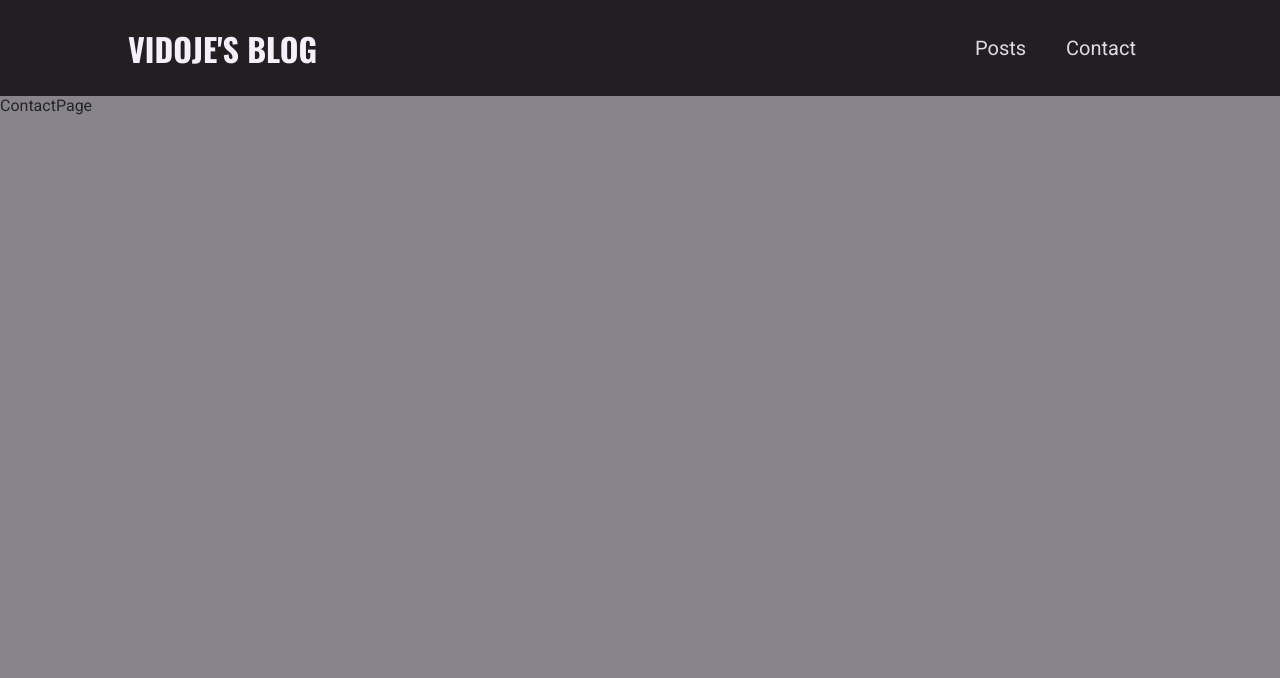
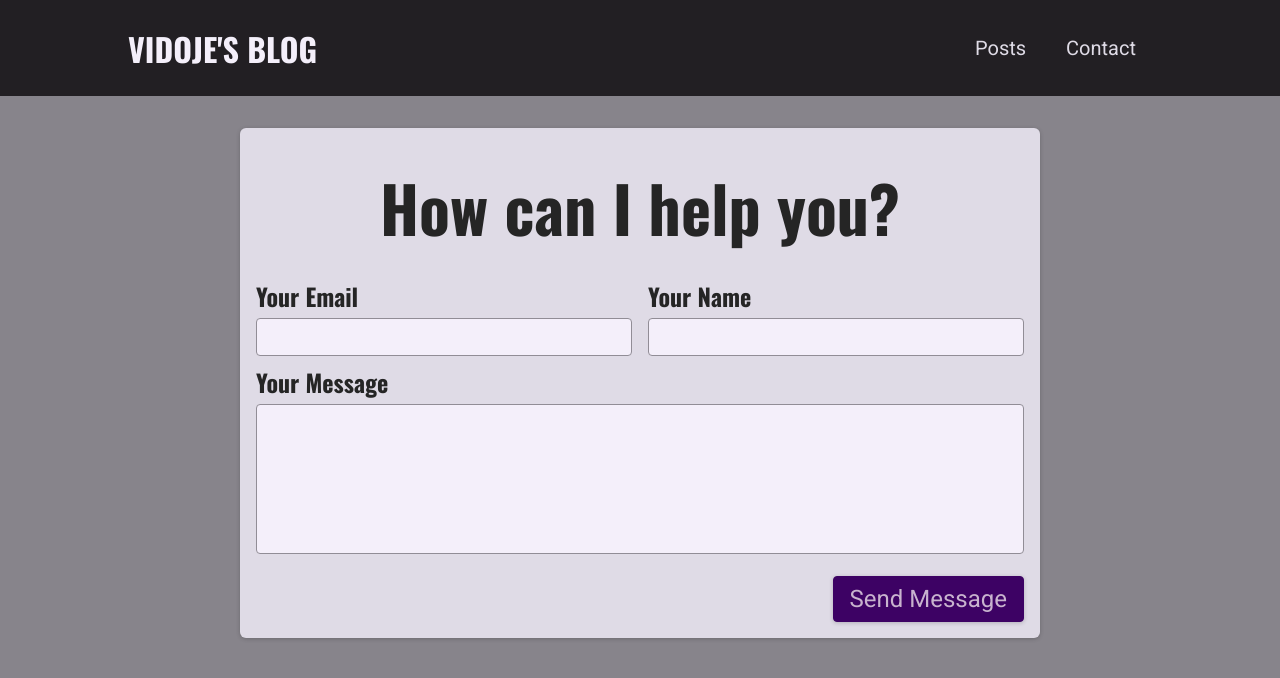
Before and after one commit to Vidoyeah/blog-nextjs, a Next.js app: page /contact in a window 1280 px wide. Shown: the top 678 px of the page. Built offline with nearby package versions, Linux system fonts and the light colour scheme.

Commit message:
prepare contact form

```diff
--- /dev/null
+++ b/components/contact/contact-form.js
@@ -0,0 +1,40 @@
+import classes from './contact-form.module.css';
+
+function ContactForm() {
+  return (
+    <section className={classes.contact}>
+      <h1>How can I help you?</h1>
+      <form className={classes.form}>
+        <div className={classes.controls}>
+          <div className={classes.control}>
+            <label htmlFor="email">Your Email</label>
+            <input
+              type="email"
+              id="email"
+              required
+            />
+          </div>
+          <div className={classes.control}>
+            <label htmlFor="name">Your Name</label>
+            <input
+              type="text"
+              id="name"
+              required
+            />
+          </div>
+        </div>
+        <div className={classes.control}>
+          <label htmlFor="message">Your Message</label>
+          <textarea
+            id="message"
+            rows="5"
+          ></textarea>
+        </div>
+        <div className={classes.actions}>
+          <button>Send Message</button>
+        </div>
+      </form>
+    </section>
+  );
+}
+export default ContactForm;
--- /dev/null
+++ b/components/contact/contact-form.module.css
@@ -0,0 +1,73 @@
+.contact {
+  margin: var(--size-8) auto;
+  border-radius: 6px;
+  background-color: var(--color-grey-100);
+  width: 90%;
+  max-width: 50rem;
+  padding: var(--size-4);
+  box-shadow: 0 1px 4px rgba(0, 0, 0, 0.2);
+  font-size: var(--size-6);
+}
+
+.contact h1 {
+  font-size: var(--size-8);
+  margin: var(--size-4) 0;
+  text-align: left;
+}
+
+.form label {
+  display: block;
+  font-family: 'Oswald', sans-serif;
+  font-weight: bold;
+  margin: var(--size-2) 0 var(--size-1) 0;
+}
+
+.form input,
+.form textarea {
+  font: inherit;
+  padding: var(--size-1);
+  border-radius: 4px;
+  width: 100%;
+  border: 1px solid var(--color-grey-400);
+  background-color: var(--color-grey-50);
+  resize: none;
+}
+
+.controls {
+  display: flex;
+  column-gap: 1rem;
+  flex-wrap: wrap;
+}
+
+.control {
+  flex: 1;
+  min-width: 10rem;
+}
+
+.actions {
+  margin-top: var(--size-4);
+  text-align: right;
+}
+
+.form button {
+  font: inherit;
+  cursor: pointer;
+  background-color: var(--color-primary-700);
+  border: 1px solid var(--color-primary-700);
+  padding: var(--size-2) var(--size-4);
+  border-radius: 4px;
+  color: var(--color-primary-50);
+  box-shadow: 0 1px 4px rgba(0, 0, 0, 0.2);
+}
+
+.form button:hover {
+  background-color: var(--color-primary-500);
+  border-color: var(--color-primary-500);
+}
+
+@media (min-width: 768px) {
+  .contact h1 {
+    font-size: var(--size-16);
+    text-align: center;
+  }
+}
--- a/pages/contact.js
+++ b/pages/contact.js
@@ -1,4 +1,6 @@
+import ContactForm from '@/components/contact/contact-form';
+
 function ContactPage() {
-  return <div>ContactPage</div>;
+  return <ContactForm />;
 }
 export default ContactPage;
```
